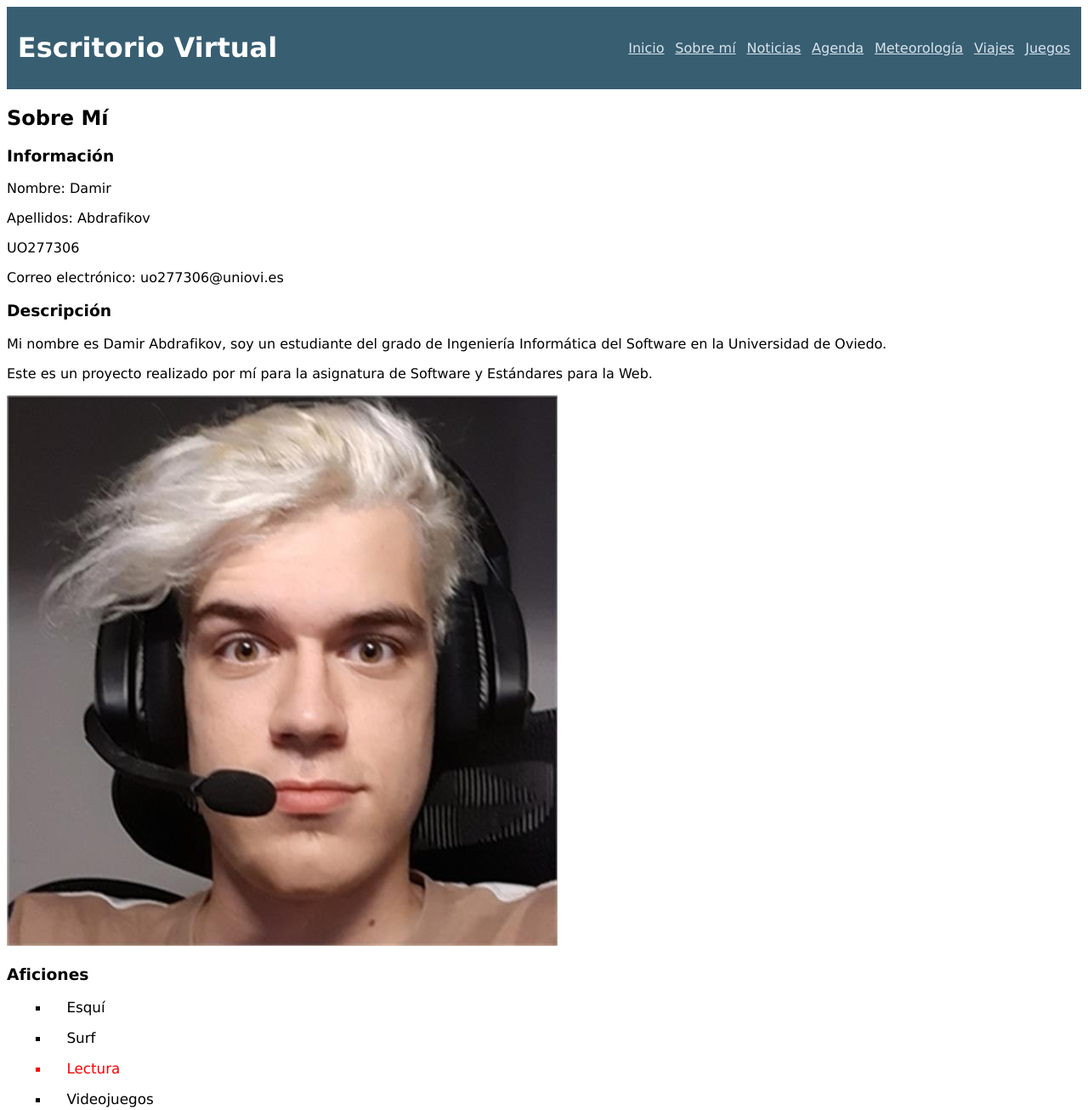
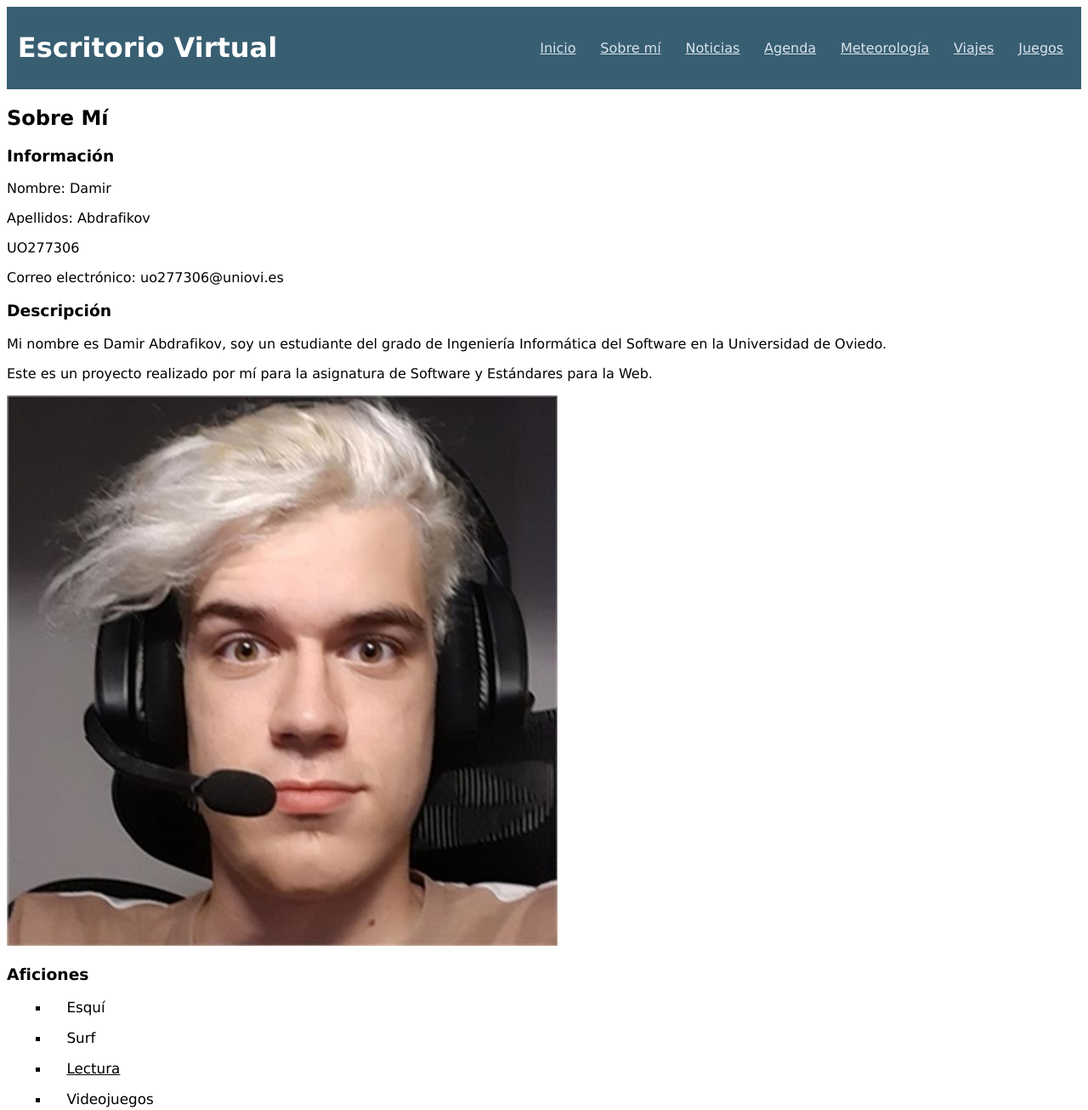
Before and after one commit to uo277306/SEW-EscritorioVirtual, a plain HTML site: page sobremi.html in a window 1280 px wide. Shown: the top 1306 px of the page at 85% size. Drawn offline with Linux system fonts and the light colour scheme.

Commit message:
ajustes css

```diff
--- a/estilo/estilo.css
+++ b/estilo/estilo.css
@@ -33,17 +33,21 @@ header {
 
 /* Especificidad 0-0-3 */
 header > nav > a {
+  /* Redefinición verificada */
   color: #d9e4ec;
 }
 
 /* Especificidad 0-0-1 */
 a {
+  /* Redefinición verificada */
   color: #0d4563;
+  padding: 0.5rem;
 }
 
 /* Especificidad 0-1-1 */
 a:focus,
 a:hover {
+  /* Redefinición verificada */
   color: #6aabd2;
 }
 
@@ -78,7 +82,7 @@ ol li ol li {
 
 /* Especificidad 0-1-2 */
 ul li:nth-child(3) {
-  color: red;
+  text-decoration: underline;
 }
 
 /* Especificidad 0-0-1 */
@@ -101,11 +105,13 @@ td {
 
 /* Especificidad 0-1-3 */
 table tr th[scope="col"] {
+  /* Redefinición verificada */
   background-color: #b7cfdc;
 }
 
 /* Especificidad 0-1-3 */
 table tr th[scope="row"] {
+  /* Redefinición verificada */
   background-color: #d9e4ec;
   font-weight: 100;
 }
--- a/estilo/layout.css
+++ b/estilo/layout.css
@@ -17,10 +17,12 @@ header nav {
 @media only screen and (max-width: 599px) {
   /* Especificidad 0-0-1 */
   header {
+    /* Redefinición verificada */
     flex-direction: column;
   }
   /* Especificidad 0-0-2 */
   header nav {
+    /* Redefinición verificada */
     justify-content: center;
   }
 }
@@ -28,10 +30,12 @@ header nav {
 @media only screen and (min-width: 600px) {
   /* Especificidad 0-0-1 */
   header {
+    /* Redefinición verificada */
     flex-direction: row;
   }
   /* Especificidad 0-0-2 */
   header nav {
+    /* Redefinición verificada */
     justify-content: end;
   }
 }
--- a/sobremi.html
+++ b/sobremi.html
@@ -198,8 +198,8 @@
       <h3>Enlaces relacionados</h3>
       <a href="http://uniovi.es/">UniOvi</a>
       <a href="https://validator.w3.org/nu/">Validador W3</a>
-      <h3>Contenido multimedia</h3>
       <section>
+        <h3>Contenido multimedia</h3>
         <audio controls>
           <source src="multimedia/audios/jazz.mp3" type="audio/mpeg" />
           <source src="multimedia/audios/jazz.wav" type="audio/wav" />
```
